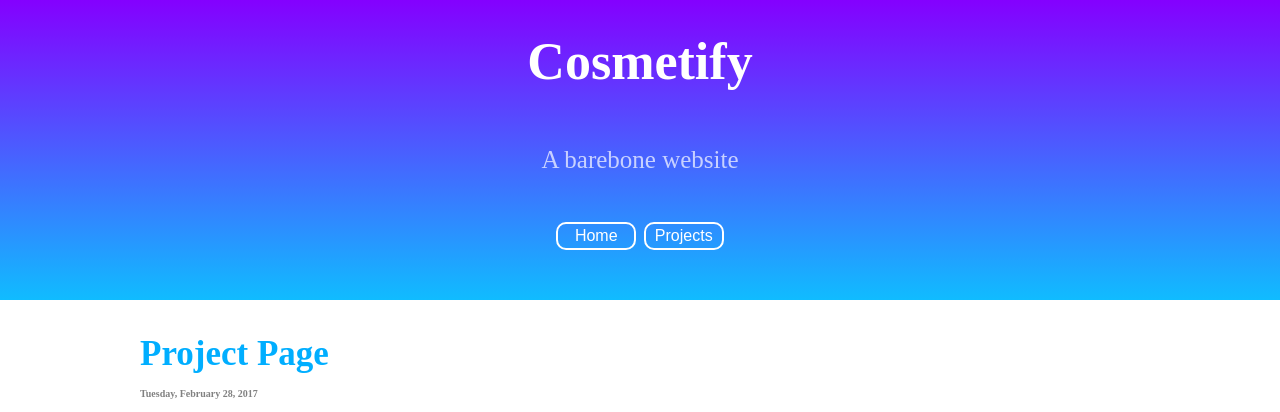
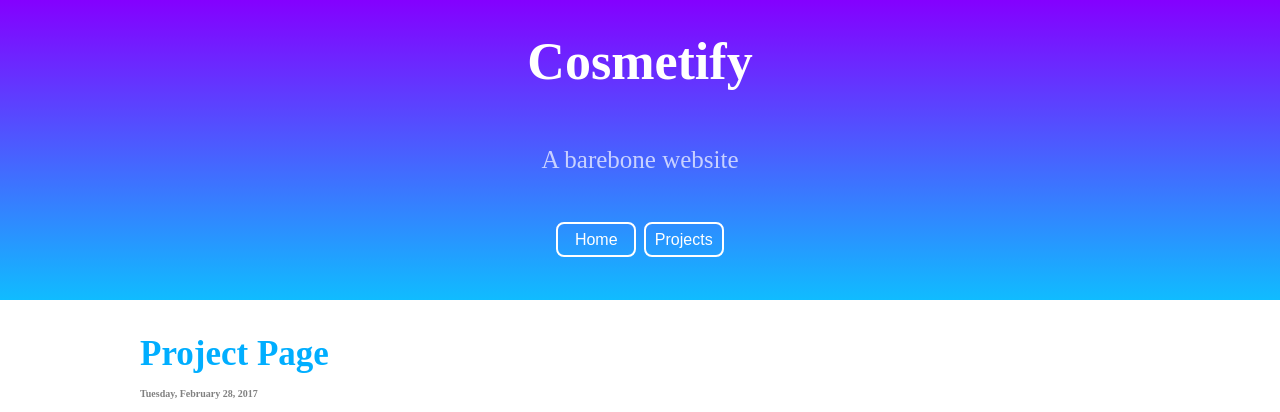
Before and after one commit to ceruleanight/ceruleanight.github.io, a Jekyll site: the page built from index.html, in a window 1280 px wide. Shown: the top 412 px of the page. Built offline with Jekyll 4.4.1, drawn with Linux system fonts in a browser that asks for light colours; some web fonts are replaced; the list of posts is cut into pages by our own code.

Commit message:
Button Fixes

```diff
--- a/css/cosmetify.css
+++ b/css/cosmetify.css
@@ -76,8 +76,7 @@ p code {
 /* Classes */
 
 .button {
-	background-color: #fff0;
-	border-radius: 10px;
+	background-color: transparent;
 	color: #fff;
 	padding: 3px 5px;
 	text-align: center;
@@ -86,7 +85,9 @@ p code {
 	margin: 4px 2px;
 	border-color: #fff;
 	border-style: solid;
+	border-radius: 8px;
 	width: 80px;
+	height: 35px;
 	cursor: pointer;
 	-webkit-transition: all ease 0.5s;
 	-moz-transition: all ease 0.5s;
```
